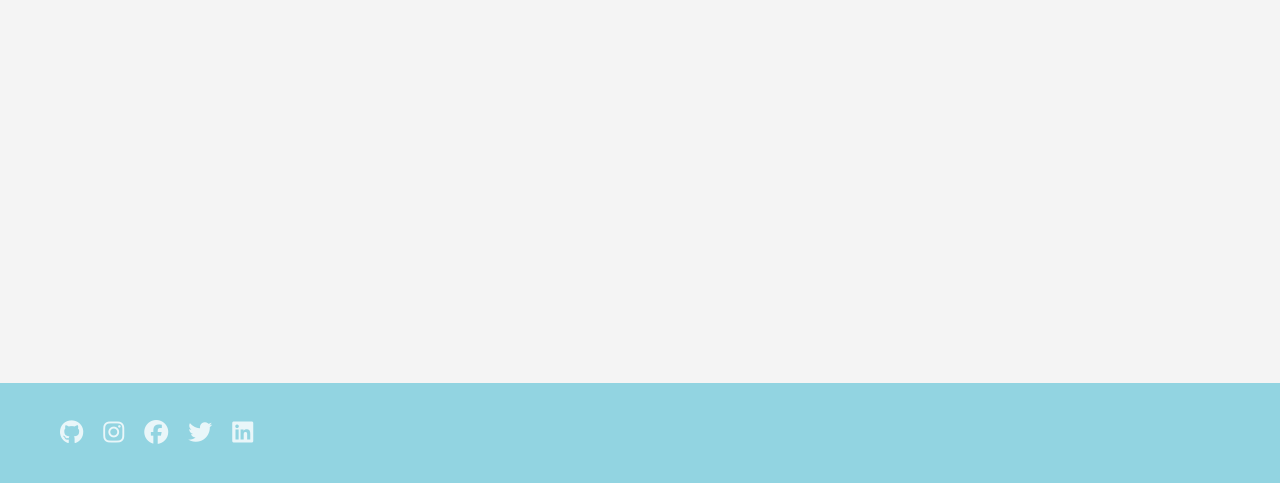
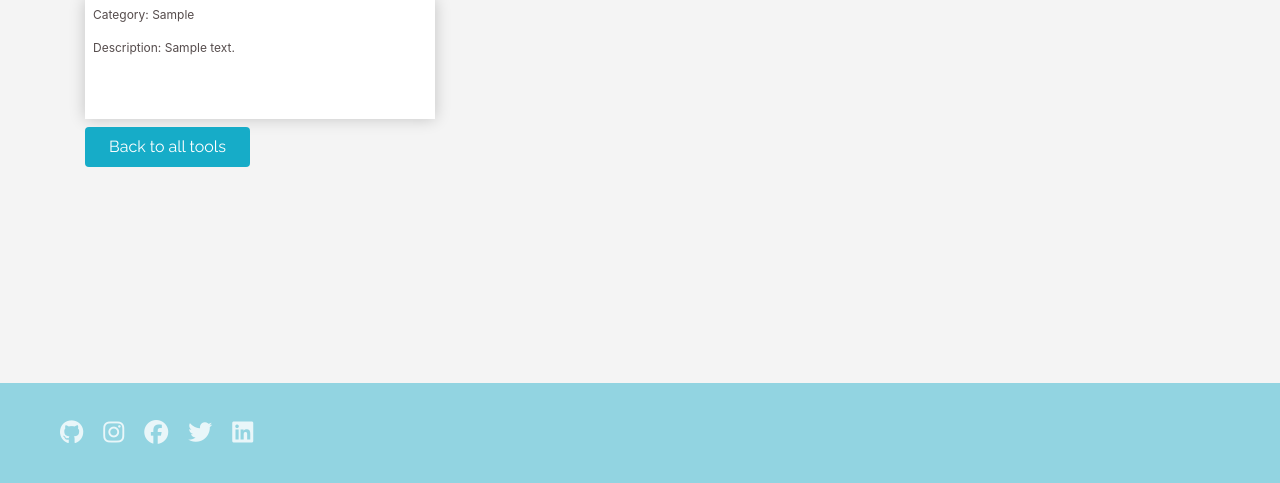
Before and after one commit to 4rte/borrow_app_rails, a Rails app: page /tools/1 in a window 1280 px wide. Shown: the part 317-800 px from the top of the page. Run offline with Rails 7, Linux system fonts and the light colour scheme; tables that the repository leaves empty hold one stand-in row (values such as "Sample post"); style sheets or scripts are compiled from the project's sources; some libraries are stand-ins or nearby versions.

Commit message:
Added styling for index, new, and show

```diff
--- a/app/assets/stylesheets/components/_button.scss
+++ b/app/assets/stylesheets/components/_button.scss
@@ -39,3 +39,22 @@
   background: linear-gradient(#147EFF, #0F67DA);
   color: white;
 }
+
+.btn-tool {
+  color: white;
+  padding: 8px 24px;
+  border-radius: 4px;
+  background: #16ACC8;
+  transition: background 0.3s ease;
+  display: inline-block;
+  font-family: raleway;
+}
+
+.btn-tool:hover {
+  background: purple;
+}
+
+.btn-tool a {
+  color: white ;
+  text-decoration: none ;
+}
--- a/app/assets/stylesheets/components/_card.scss
+++ b/app/assets/stylesheets/components/_card.scss
@@ -1,10 +1,18 @@
+// .main-container {
+//   display: grid;
+//   grid-template-columns: 1fr 1fr 1fr;
+//   grid-gap: 16px;
+// }
+
 .card-product {
   overflow: hidden;
   height: 120px;
+  width: 350px;
   background: white;
   box-shadow: 0 0 15px rgba(0,0,0,0.2);
   display: flex;
   align-items: center;
+
 }
 
 .card-product img {
@@ -28,5 +36,22 @@
 }
 
 .card-product .card-product-infos {
-  padding: 16px;
+  margin: 8px;
 }
+
+.card-details {
+  overflow: hidden;
+  height: 120px;
+  width: 350px;
+  background: white;
+  box-shadow: 0 0 15px rgba(0,0,0,0.2);
+  // display: flex;
+  align-items: center;
+  padding: 8px;
+}
+
+.card-details p {
+  font-size: 12px;
+  line-height: 1.4;
+  opacity: .7;
+}
--- a/app/views/tools/new.html.erb
+++ b/app/views/tools/new.html.erb
@@ -5,9 +5,12 @@
   <%= f.input :name %>
   <%= f.input :category %>
   <%= f.input :description %>
+  <%= f.input :address %>
   <%= f.button :submit, class: "btn btn-flat mb-4"%>
+  <div class="btn btn-flat mb-4 btn-tool">
+    <%= link_to 'Back to all tools', tools_path  %>
+  </div>
 <% end %>
 
-<%= link_to 'back to all tools', tools_path  %>
 
 </div>
--- a/app/views/tools/show.html.erb
+++ b/app/views/tools/show.html.erb
@@ -1,10 +1,14 @@
 <div class="container">
   <h1> <%= @tool.name %> </h1>
-  <p> Category: <%= @tool.category %> </p>
-  <% if current_user  %>
-    <p> by <%= @tool.user.first_name %> <%= @tool.user.last_name %></p>
-  <% end %>
-  <p> Description: <%= @tool.description %> </p>
-
-  <%= link_to 'back to all tools', tools_path  %>
+  <img src="https://source.unsplash.com/350x200/?tool" />
+  <div class="card-details">
+    <p> Category: <%= @tool.category %> </p>
+    <% if current_user  %>
+      <p> by <%= @tool.user.first_name %> <%= @tool.user.last_name %></p>
+    <% end %>
+    <p> Description: <%= @tool.description %> </p>
+  </div>
+  <div class="btn-tool mt-2">
+    <%= link_to 'Back to all tools', tools_path %>
+  </div>
 </div>
```
Also changed, not shown: app/views/tools/index.html.erb (+10 -3 lines).
